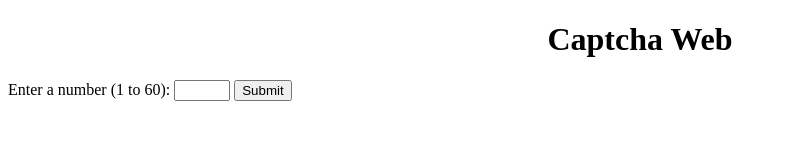
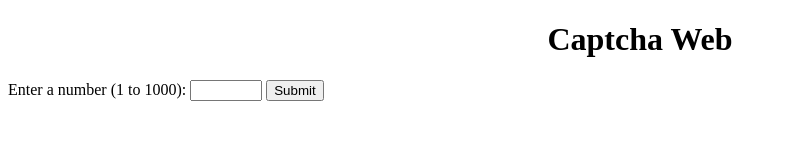
Before and after one commit to HarivolaANDY/Examen-captcha-web-std21089, a plain HTML site: page index.html in a window 1280 px wide. Shown: the whole page, without its empty margins (0-787 px from the left). Drawn offline with Linux system fonts and the light colour scheme.

Commit message:
refactor: index.html

```diff
--- a/index.html
+++ b/index.html
@@ -9,8 +9,8 @@
 <body>
   <h1 style="text-align: center;">Captcha Web</h1>
   <form id="captchaForm">
-    <label for="number">Enter a number (1 to 60):</label>
-    <input type="number" id="number" name="number" min="1" max="60" required>
+    <label for="number">Enter a number (1 to 1000):</label>
+    <input type="number" id="number" name="number" min="1" max="1000" required>
     <button type="submit">Submit</button>
   </form>
   <div id="output"></div>
```
